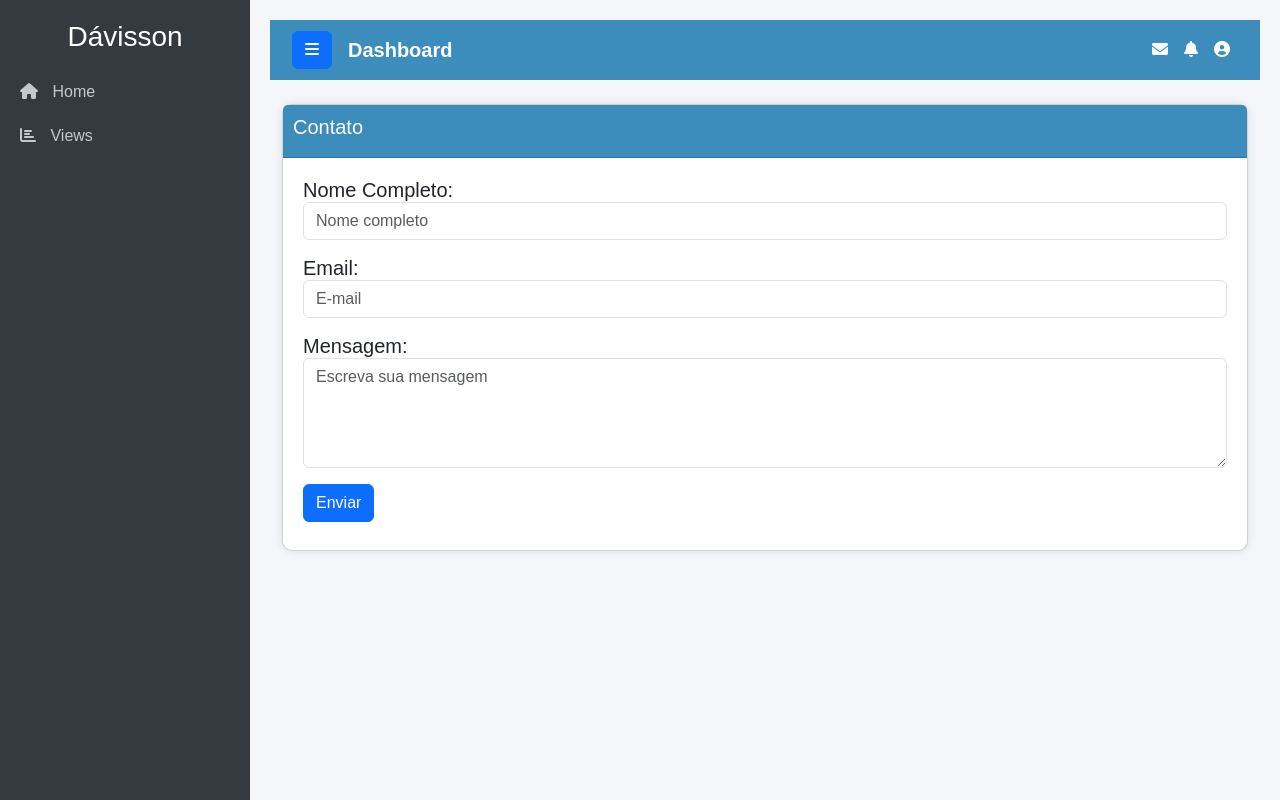
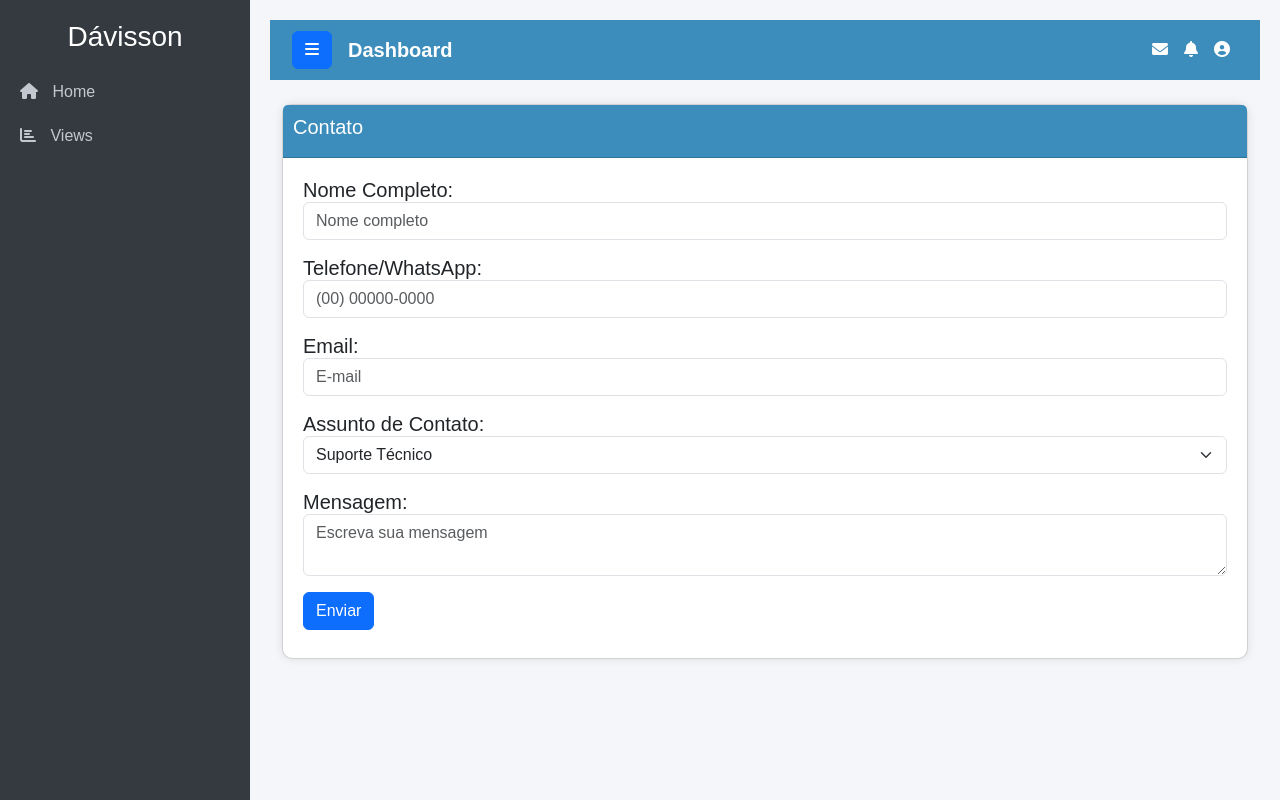
Before and after one commit to davissontiago/pweb-DjangoPiloto, a Django app: page /contato/ in a window 1280 px wide. Run offline with Django 5.2, Linux system fonts and the light colour scheme.

```diff
--- a/home/forms.py
+++ b/home/forms.py
@@ -8,11 +8,29 @@ class ContatoForm(forms.Form):
         widget=forms.TextInput(attrs={'class': 'form-control', 'placeholder': 'Nome completo'})
     )
 
+    telefone = forms.CharField(
+        label='Telefone/WhatsApp',
+        widget=forms.TextInput(attrs={'class': 'form-control', 'placeholder': '(00) 00000-0000'})
+    )
+
     email = forms.EmailField(
         widget=forms.EmailInput(attrs={'class': 'form-control', 'placeholder': 'E-mail'})
     )
+
+    categoria = forms.ChoiceField(
+        label='Assunto de Contato',
+        choices=[
+            ('suporte', 'Suporte Técnico'),
+            ('comercial', 'Comercial'),
+            ('reclamacao', 'Reclamação'),
+            ('parceria', 'Parceria'),
+            ('financeiro', 'Financeiro')
+        ],
+        widget=forms.Select(attrs={'class': 'form-select'})
+    )
+
     mensagem = forms.CharField(
-        widget=forms.Textarea(attrs={'class': 'form-control', 'placeholder': 'Escreva sua mensagem', 'rows': 4})
+        widget=forms.Textarea(attrs={'class': 'form-control', 'placeholder': 'Escreva sua mensagem', 'rows': 2})
     )
 
 class ProdutoForm(forms.Form):
--- a/home/templates/produto/form.html
+++ b/home/templates/produto/form.html
@@ -7,6 +7,7 @@
     <form method="post">
         {% csrf_token %}
         {{ form.as_p }}
+        <button onclick="location.href='{% url 'produto' %}'" class="btn btn-secondary">Cancelar</button>
         <button type="submit" class="btn btn-primary">Enviar</button>
     </form>
 
--- a/home/urls.py
+++ b/home/urls.py
@@ -8,6 +8,9 @@ urlpatterns = [
     path('ajuda/', views.ajuda, name='ajuda'),
     path('produto/', views.produto, name='produto'),
     path('produto/form', views.salvar_produto , name='salvar_produto'),
+    path('produto/detalhes/<int:id>', views.detalhes_produto , name='detalhes_produto'),
+    path('produto/editar/<int:id>', views.editar_produto , name='editar_produto'),
+    path('produto/excluir/<int:id>', views.excluir_produto , name='excluir_produto'),
     path('item/<int:id>', views.exibir_item, name='exibir_item'),
     path('perfil/<str:usuario>', views.perfil , name='perfil'),
     path('diasemana/<int:dia>', views.dia_semana, name='dia_semana'),
--- a/home/views.py
+++ b/home/views.py
@@ -49,6 +49,16 @@ def salvar_produto(request):
     }
     return render(request, 'produto/form.html', contexto)
 
+def detalhes_produto(request, id):
+    return render(request, 'produto/detalhes.html', {'id':id})
+
+def editar_produto(request, id):
+    return render(request, 'produto/form.html', {'id':id})
+
+def excluir_produto(request, id):
+    return render(request, 'produto/excluir.html', {'id':id})
+
+
 def exibir_item(request, id):
     return render(request, 'exibir_item.html', {'id':id})
 
```
Also changed, not shown: home/templates/produto/detalhes.html (added, +7 -0 lines), home/templates/produto/list.html (+10 -0 lines), home/templates/produto/excluir.html (added).
